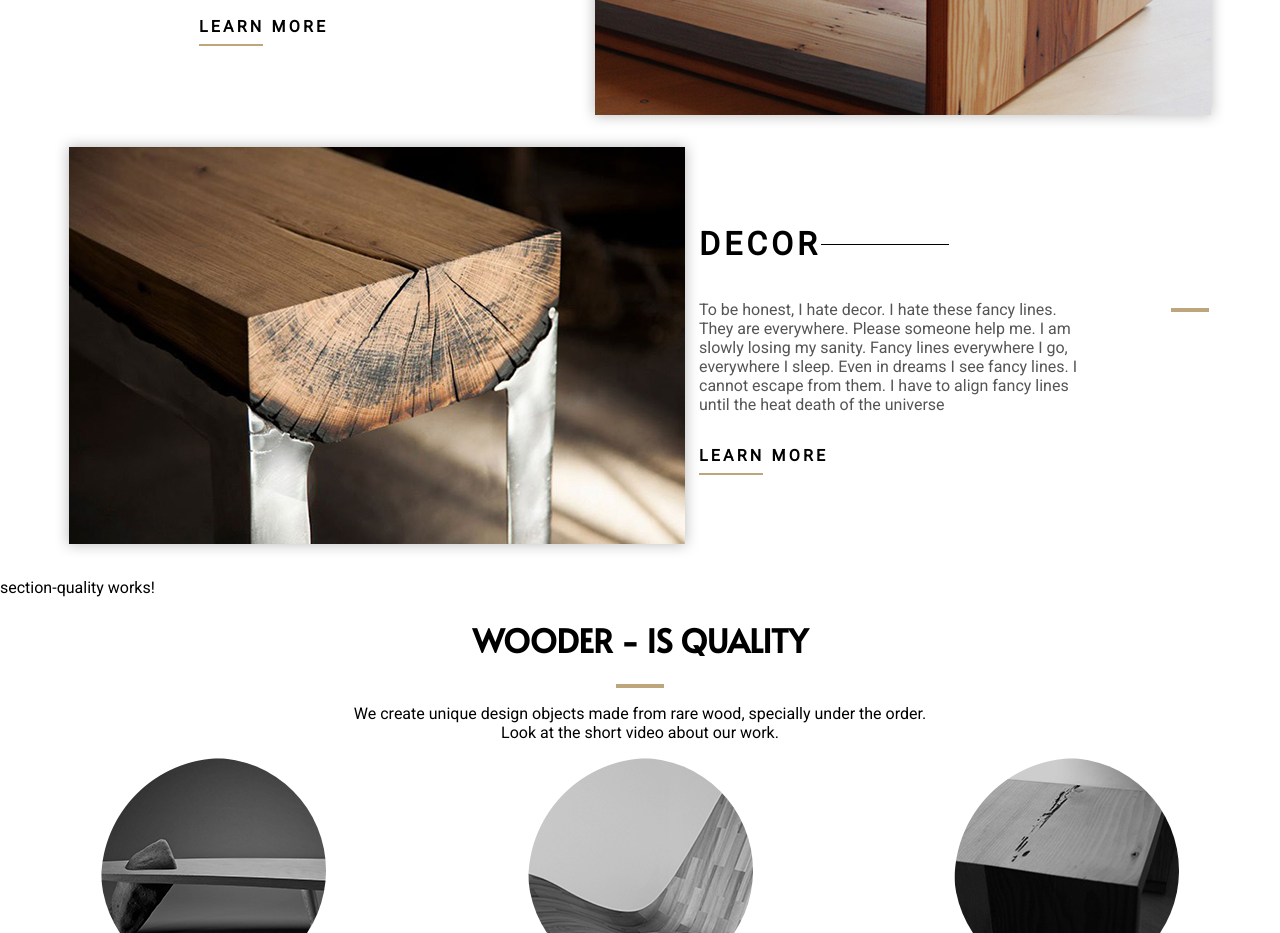
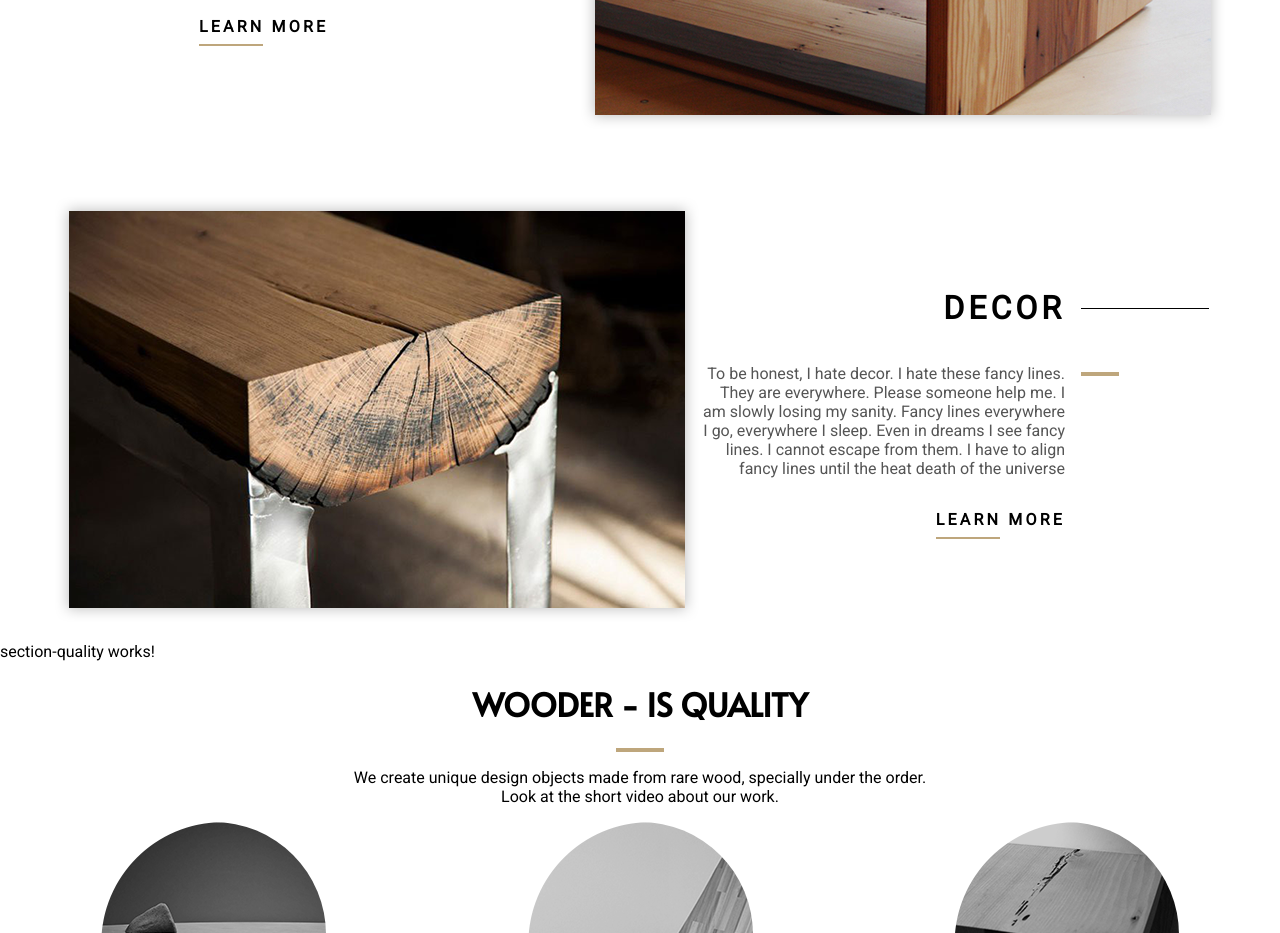
Before and after one commit to FajsiEx/ng-eshop, an Angular app: page / in a window 1280 px wide. Shown: the part 1160-2093 px from the top of the page. Built offline with nearby package versions, Linux system fonts and the light colour scheme.

Commit message:
* somewhat finish categories section

```diff
--- a/src/app/pages/home/section-categories/section-categories.component.html
+++ b/src/app/pages/home/section-categories/section-categories.component.html
@@ -61,10 +61,12 @@
             </div>
 
             <div class="link">
-                <a href="#">
-                    LEARN MORE <br>
-                    <div class="underline"></div>
-                </a>
+                <div class="wrapper">
+                    <a href="#">
+                        LEARN MORE <br>
+                        <div class="underline"></div>
+                    </a>
+                </div>
 
                 <div class="before-line">
                     <div class="inner"></div>
--- a/src/app/pages/home/section-categories/section-categories.component.scss
+++ b/src/app/pages/home/section-categories/section-categories.component.scss
@@ -5,6 +5,10 @@
 
 .category {
     display: flex;
+
+    &:not(:first-child) {
+        margin-top: 64px;
+    }
 
     .text {
         display: flex;
@@ -38,6 +42,10 @@
         }
 
         .title {
+            h1 {
+                width: 100%;
+            }
+
             .inner {
                 background: var(--color-text);
                 width:100%;
@@ -79,4 +87,23 @@
         img {
         }
     }
+
+    &.reverse {
+        text-align: right;
+
+        .before-line {
+            align-items: flex-start !important;
+            margin-left: 16px;
+            margin-right: 0;
+        }
+
+        .link {
+            .wrapper {
+                width: 100%;
+                display: flex;
+                flex-direction: row;
+                justify-content: flex-end;
+            }
+        }
+    }
 }
```
